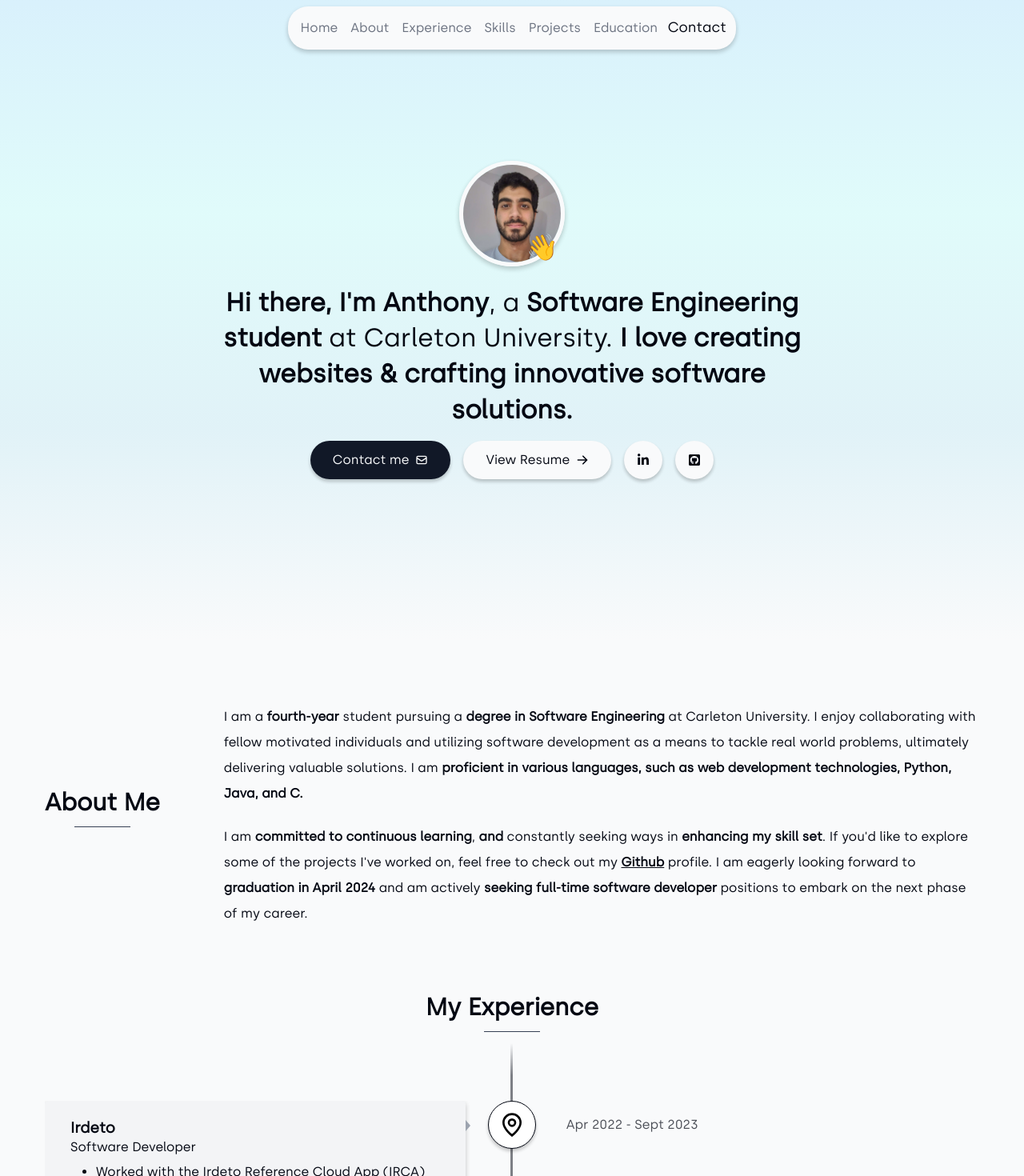
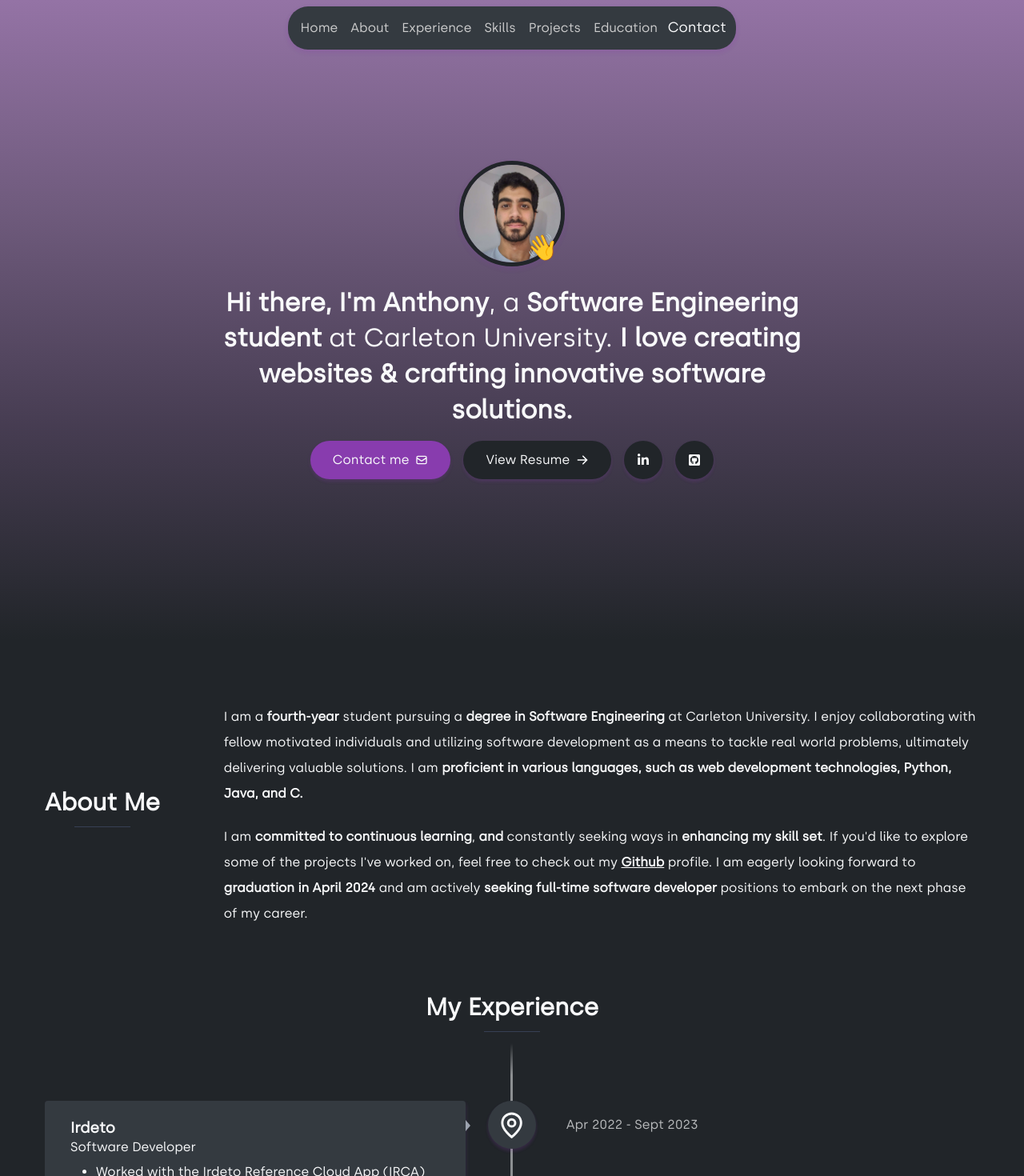
Before and after one commit to Anthony-Massaad/My-Portfolio-Website, a Next.js app: page / in a window 1280 px wide. Shown: the top 1470 px of the page at 80% size. Built offline with nearby package versions, Linux system fonts and the light colour scheme.

Commit message:
theme changing added. need more

```diff
--- a/app/layout.tsx
+++ b/app/layout.tsx
@@ -21,7 +21,7 @@ export default function RootLayout({
 }) {
   return (
     <html lang="en">
-      <body className={`${inter.className} light`}>
+      <body className={`${inter.className} dark`}>
         <ScrollToTop>
           <SectionProvider>
             <ToastProvider>
--- a/styles/_globals.scss
+++ b/styles/_globals.scss
@@ -22,8 +22,45 @@ html {
 body.light {
   --bg-color: rgb(249 250 251);
   --txt-color: rgb(3 7 18);
+  --header-bg-color: rgb(249 250 251);
   --header-link-unhover-color: rgb(107 114 128);
   --alternate-button-color: rgb(17, 24, 39);
+  --alternate-button-txt-color: var(--bg-color);
+  --introduction-bg-gradient: linear-gradient(
+    to bottom,
+    #cfeefcc3,
+    #cffcfa97,
+    #bbe6f265,
+    var(--bg-color)
+  );
+  --experience-content-bg: #f3f4f6;
+  --box-shadow-large: 0 3px 6px rgba(0, 0, 0, 0.08),
+    0 3px 6px rgba(0, 0, 0, 0.15);
+  --box-shadow-medium: 0 3px 4px rgba(0, 0, 0, 0.08),
+    0 3px 4px rgba(0, 0, 0, 0.15);
+}
+
+body.dark {
+  --bg-color: #212529;
+  --txt-color: rgb(249 250 251);
+  --header-bg-color: #343a40;
+  --header-link-unhover-color: rgb(205, 205, 205);
+  --alternate-button-color: #883cae;
+  --alternate-button-txt-color: var(--txt-color);
+
+  --experience-content-bg: #343a40;
+  --box-shadow-large: 0 3px 6px rgba(136, 60, 174, 0.08),
+    0 3px 6px rgba(136, 60, 174, 0.15);
+  --box-shadow-medium: 0 3px 4px rgba(136, 60, 174, 0.08),
+    0 3px 4px rgba(136, 60, 174, 0.15);
+
+  --introduction-bg-gradient: linear-gradient(
+    to bottom,
+    #9473a5,
+    #9e7baf9e,
+    #8e6aa057,
+    var(--bg-color)
+  );
 }
 
 body {
--- a/styles/components/_button.scss
+++ b/styles/components/_button.scss
@@ -20,7 +20,7 @@
 
   &.alternate-color {
     background-color: var(--alternate-button-color) !important;
-    color: var(--bg-color);
+    color: var(--alternate-button-txt-color);
   }
 
   &.fully-rounded {
--- a/styles/components/_experience.scss
+++ b/styles/components/_experience.scss
@@ -53,8 +53,7 @@
       @extend .d-flex;
       justify-content: center;
       align-items: center;
-      background: white;
-      border: 1px solid var(--txt-color);
+      background: var(--experience-content-bg);
       font-size: 1.5rem;
       position: absolute;
       top: 0;
@@ -65,9 +64,13 @@
       margin-left: -30px;
 
       svg {
-        width: 2rem;
-        height: 2rem;
+        width: 2.2rem;
+        height: 2.2rem;
         margin-top: 0.5rem;
+        path {
+          stroke: var(--txt-color);
+          stroke-width: 2px;
+        }
       }
 
       @include lg-breakpoint {
@@ -77,7 +80,7 @@
 
     .content {
       @extend .box-shadow-lg;
-      background: #f3f4f6;
+      background: var(--experience-content-bg);
       text-align: left;
       padding: 1.3rem 2rem;
       position: relative;
--- a/styles/components/_header.scss
+++ b/styles/components/_header.scss
@@ -13,7 +13,7 @@ header.desktop {
       padding: 0.5rem;
       width: fit-content;
       margin: 0 auto;
-      background-color: var(--bg-color);
+      background-color: var(--header-bg-color);
       border-radius: 25px;
 
       li {
--- a/styles/components/_introduction.scss
+++ b/styles/components/_introduction.scss
@@ -3,13 +3,7 @@
   align-items: center;
   height: 100vh;
   min-height: 500px;
-  background: linear-gradient(
-    to bottom,
-    #cfeefcc3,
-    #cffcfa97,
-    #bbe6f265,
-    var(--bg-color)
-  );
+  background: var(--introduction-bg-gradient);
   .container {
     height: auto;
   }
--- a/styles/inits/_reusableClasses.scss
+++ b/styles/inits/_reusableClasses.scss
@@ -12,11 +12,11 @@
 }
 
 .box-shadow-lg {
-  box-shadow: 0 3px 6px rgba(0, 0, 0, 0.08), 0 3px 6px rgba(0, 0, 0, 0.15);
+  box-shadow: var(--box-shadow-large);
 }
 
 .box-shadow-md {
-  box-shadow: 0 3px 4px rgba(0, 0, 0, 0.08), 0 3px 4px rgba(0, 0, 0, 0.15);
+  box-shadow: var(--box-shadow-medium);
 }
 
 .bold {
```
